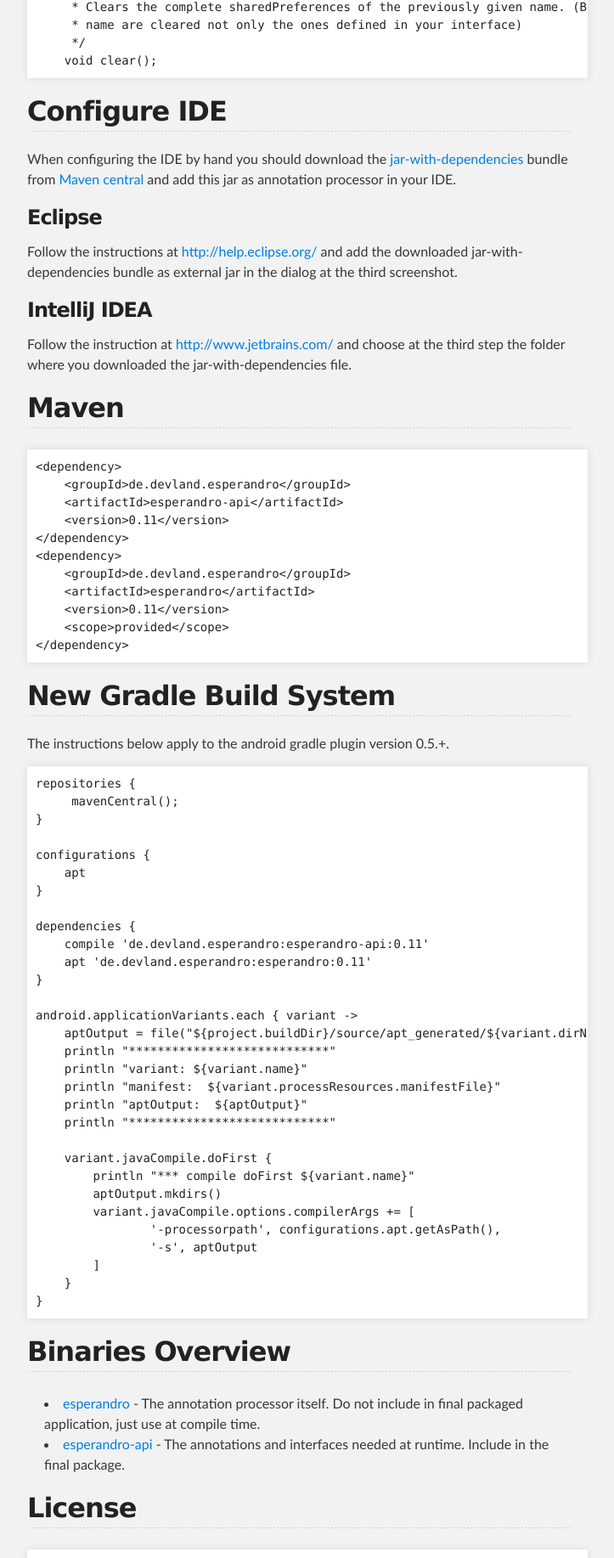
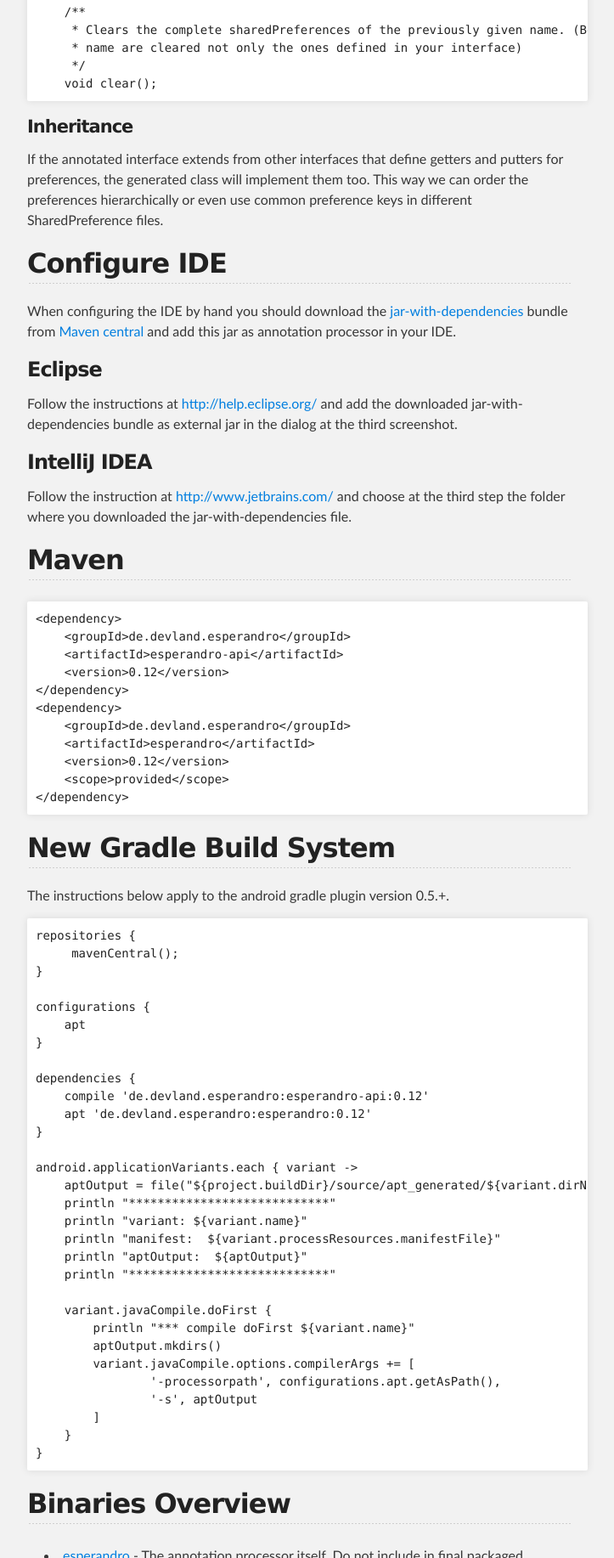
Before and after one commit to dkunzler/esperandro, a plain HTML site: page index.html in a window 1280 px wide. Shown: the part 3280-5114 px from the top of the page at 85% size, without its empty margins (288-1011 px from the left). Drawn offline with Linux system fonts and the light colour scheme.

Commit message:
updated pages for 0.12

```diff
--- a/index.html
+++ b/index.html
@@ -53,8 +53,8 @@
          Usage
          </h2>
          <p>
-         To work with esperandro we have to include the <a href="http://search.maven.org/remotecontent?filepath=de/devland/esperandro/esperandro-api/0.11/esperandro-api-0.11.jar">esperandro-api</a> in our Android App.
-         The <a href="http://search.maven.org/remotecontent?filepath=de/devland/esperandro/esperandro/0.11/esperandro-0.11-jar-with-dependencies.jar">esperandro annotation processor</a> itself has to be in the classpath of the java compiler for annotation processing.
+         To work with esperandro we have to include the <a href="http://search.maven.org/remotecontent?filepath=de/devland/esperandro/esperandro-api/0.12/esperandro-api-0.12.jar">esperandro-api</a> in our Android App.
+         The <a href="http://search.maven.org/remotecontent?filepath=de/devland/esperandro/esperandro/0.12/esperandro-0.12-jar-with-dependencies.jar">esperandro annotation processor</a> itself has to be in the classpath of the java compiler for annotation processing.
          </p>
 
          <h3>
@@ -148,6 +148,9 @@ getPreferences(Class&lt;T&gt; preferenceClass, Context context)</pre>
          <h3>
          Goodies
          </h3>
+		 <h4>
+		 Additional actions
+		 </h4
          <p>
          All generated classes do not only implement our defined preference interface but also the <code>de.devland.esperandro.SharedPreferenceActions</code>
          interface. That means, if we let our interface extend it we have access to these convenience methods:
@@ -184,13 +187,19 @@ getPreferences(Class&lt;T&gt; preferenceClass, Context context)</pre>
      */
     void clear();</pre>
          </p>
+		 <h4>
+		 Inheritance
+		 </h4
+		 <p>
+		 If the annotated interface extends from other interfaces that define getters and putters for preferences, the generated class will implement them too. This way we can order the preferences hierarchically or even use common preference keys in different SharedPreference files.
+		 </p>
 
          <h2>
          Configure IDE
          </h2>
          <p>
          When configuring the IDE by hand you should download the
-         <i><a href="http://search.maven.org/remotecontent?filepath=de/devland/esperandro/esperandro/0.11/esperandro-0.11-jar-with-dependencies.jar">jar-with-dependencies</a></i>
+         <i><a href="http://search.maven.org/remotecontent?filepath=de/devland/esperandro/esperandro/0.12/esperandro-0.12-jar-with-dependencies.jar">jar-with-dependencies</a></i>
          bundle from <a href="http://search.maven.org/#search%7Cga%7C1%7Cesperandro">Maven central</a> and add this jar as annotation processor in your IDE.
          </p>
          <h3>
@@ -216,12 +225,12 @@ getPreferences(Class&lt;T&gt; preferenceClass, Context context)</pre>
 &lt;dependency&gt;
     &lt;groupId&gt;de.devland.esperandro&lt;/groupId&gt;
     &lt;artifactId&gt;esperandro-api&lt;/artifactId&gt;
-    &lt;version&gt;0.11&lt;/version&gt;
+    &lt;version&gt;0.12&lt;/version&gt;
 &lt;/dependency&gt;
 &lt;dependency&gt;
     &lt;groupId&gt;de.devland.esperandro&lt;/groupId&gt;
     &lt;artifactId&gt;esperandro&lt;/artifactId&gt;
-    &lt;version&gt;0.11&lt;/version&gt;
+    &lt;version&gt;0.12&lt;/version&gt;
     &lt;scope&gt;provided&lt;/scope&gt;
 &lt;/dependency></pre>
          </p>
@@ -241,8 +250,8 @@ configurations {
 }
 
 dependencies {
-    compile 'de.devland.esperandro:esperandro-api:0.11'
-    apt 'de.devland.esperandro:esperandro:0.11'
+    compile 'de.devland.esperandro:esperandro-api:0.12'
+    apt 'de.devland.esperandro:esperandro:0.12'
 }
 
 android.applicationVariants.each { variant ->
@@ -269,8 +278,8 @@ android.applicationVariants.each { variant ->
          </h2>
          <p>
           <ul>
-           <li><a href="http://search.maven.org/remotecontent?filepath=de/devland/esperandro/esperandro/0.11/esperandro-0.11-jar-with-dependencies.jar">esperandro</a> - The annotation processor itself. Do not include in final packaged application, just use at compile time.</li>
-           <li><a href="http://search.maven.org/remotecontent?filepath=de/devland/esperandro/esperandro-api/0.11/esperandro-api-0.11.jar">esperandro-api</a> - The annotations and interfaces needed at runtime. Include in the final package.</li>
+           <li><a href="http://search.maven.org/remotecontent?filepath=de/devland/esperandro/esperandro/0.12/esperandro-0.12-jar-with-dependencies.jar">esperandro</a> - The annotation processor itself. Do not include in final packaged application, just use at compile time.</li>
+           <li><a href="http://search.maven.org/remotecontent?filepath=de/devland/esperandro/esperandro-api/0.12/esperandro-api-0.12.jar">esperandro-api</a> - The annotations and interfaces needed at runtime. Include in the final package.</li>
           </ul>
          </p>
 
```
